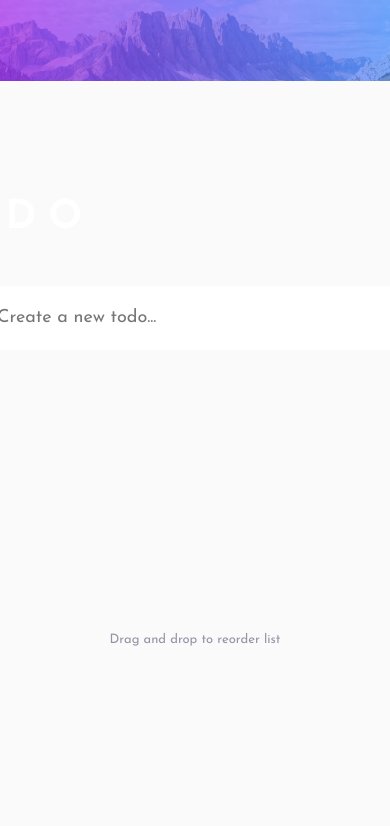
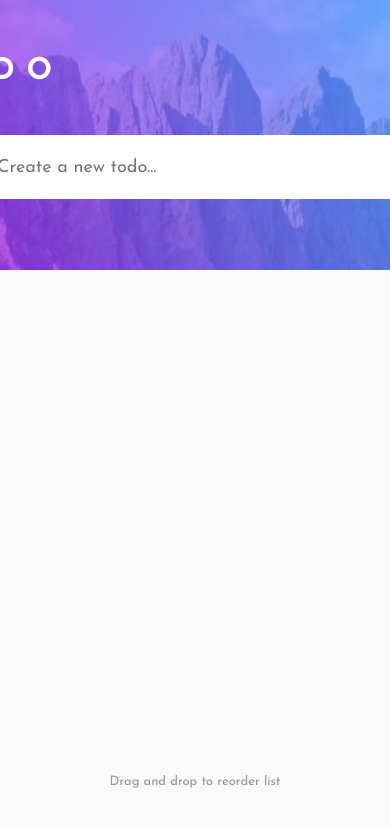
Before and after one commit to leandrho/todo-app-main-fmi, a React (Vite) app: page / in a window 390 px wide. Shown: the top 826 px of the page. Built offline with nearby package versions, Linux system fonts and the light colour scheme.

Commit message:
start responsive

```diff
--- a/src/App.module.css
+++ b/src/App.module.css
@@ -9,15 +9,17 @@
     justify-content: space-around;
     gap: 3rem;
     padding: 5rem 1rem;
+}
+:global(.lighta){
     background-image: url(/images/bg-desktop-light.jpg);
     background-repeat: no-repeat;
-    background-size: contain;
+    background-size: 100% 39vh;
     background-position: top;
 }
 :global(.darka){
     background-image: url(/images/bg-desktop-dark.jpg);
     background-repeat: no-repeat;
-    background-size: contain;
+    background-size: 100% 39vh;
     background-position: top;
 }
 .container{
@@ -60,3 +62,27 @@
     font-size: 13px;
     color: var(--text-menu);
 }
+
+@media screen and (max-width: 570px) {
+    .app{
+        gap: 2rem;
+        padding: 3.5rem 2rem;
+        align-items: center;
+        justify-content: space-between;
+    }
+    .title{
+        font-size: 1.875rem;
+    }
+    :global(.lighta){
+        background-image: url(/images/bg-mobile-light.jpg);
+        background-repeat: no-repeat;
+        background-size: 100% 32vh;
+        background-position: top;
+    }
+    :global(.darka){
+        background-image: url(/images/bg-mobile-dark.jpg);
+        background-repeat: no-repeat;
+        background-size: 100% 32vh;
+        background-position: top;
+    }
+}
--- a/src/App.tsx
+++ b/src/App.tsx
@@ -15,19 +15,25 @@ function App() {
   const changeTheme = () => {
       const body :HTMLElement = document.body;
       if(theme){
-          body.classList.remove('dark')
-          if(appref.current)
-              appref.current.classList.remove('darka');
+        body.classList.remove('dark');
+        body.classList.add('light');
+        if(appref.current){
+            appref.current.classList.remove('darka');
+            appref.current.classList.add('lighta');
+        }
       }
       else{
         body.classList.add('dark')
-        if(appref.current)
+        body.classList.remove('light')
+        if(appref.current){
+            appref.current.classList.remove('lighta');
             appref.current.classList.add('darka');
+        }
       }
       setTheme(!theme);
   }
   return (
-    <div ref={appref} className={c.app}>
+    <div ref={appref} className={c.app + ' lighta'}>
       <section className={c.container}>
           <header className={c.header}>
             <h1 className={c.title}>TODO</h1>
```
